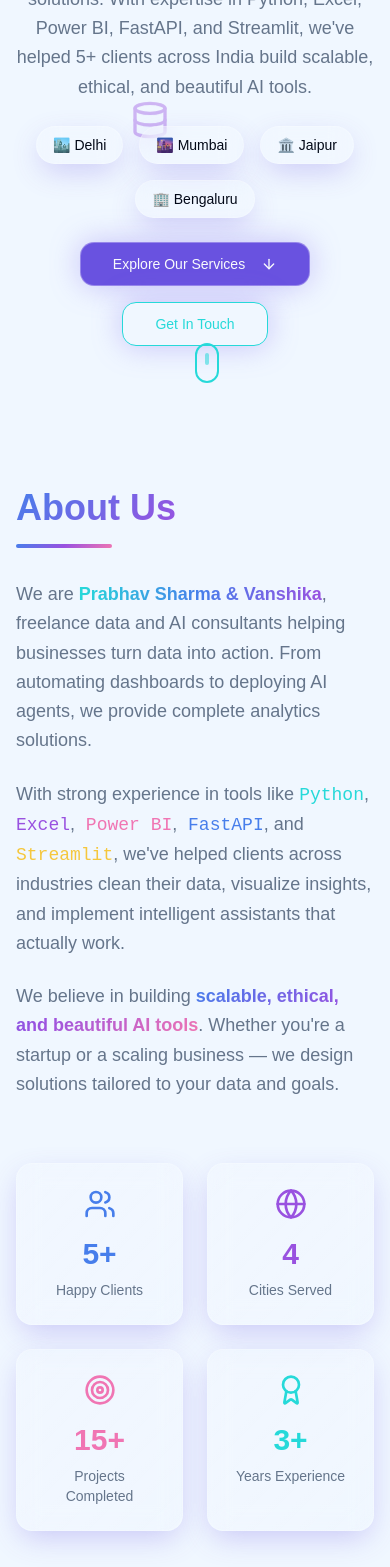
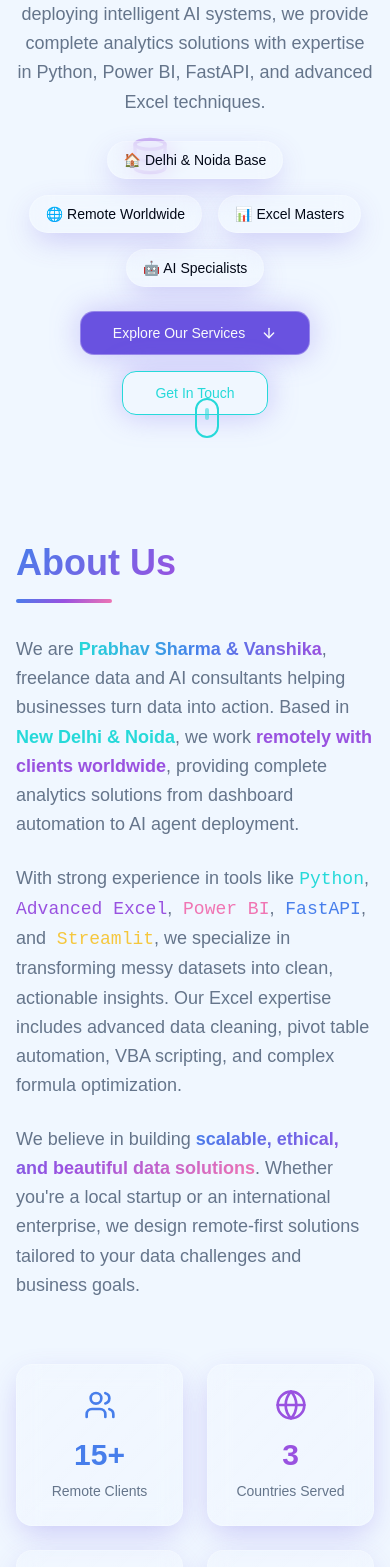
Before and after one commit to Amalgamator04/galaxy-ai-solutions, a React (Vite) app: page / in a window 390 px wide. Shown: the part 420-1987 px from the top of the page. Built offline with nearby package versions, Linux system fonts and the light colour scheme.

Commit message:
Add service area and Excel data cleaning details
Update the service area to include remote, New Delhi, and Noida. Add more information about data analytics and data cleaning in Excel.

```diff
--- a/src/components/About.tsx
+++ b/src/components/About.tsx
@@ -3,9 +3,9 @@ import { Target, Users, Globe, Award } from 'lucide-react'
 
 export function About() {
   const stats = [
-    { icon: Users, label: "Happy Clients", value: "5+", color: "text-cosmic-blue" },
-    { icon: Globe, label: "Cities Served", value: "4", color: "text-cosmic-purple" },
-    { icon: Target, label: "Projects Completed", value: "15+", color: "text-cosmic-pink" },
+    { icon: Users, label: "Remote Clients", value: "15+", color: "text-cosmic-blue" },
+    { icon: Globe, label: "Countries Served", value: "3", color: "text-cosmic-purple" },
+    { icon: Target, label: "Projects Completed", value: "25+", color: "text-cosmic-pink" },
     { icon: Award, label: "Years Experience", value: "3+", color: "text-cosmic-teal" }
   ]
 
@@ -25,24 +25,26 @@ export function About() {
             <div className="space-y-6 text-lg text-muted-foreground leading-relaxed">
               <p>
                 We are <span className="aurora-text font-semibold">Prabhav Sharma & Vanshika</span>,
-                freelance data and AI consultants helping businesses turn data into action. From automating
-                dashboards to deploying AI agents, we provide complete analytics solutions.
+                freelance data and AI consultants helping businesses turn data into action. Based in
+                <span className="text-cosmic-teal font-semibold"> New Delhi & Noida</span>, we work
+                <span className="text-cosmic-purple font-semibold"> remotely with clients worldwide</span>,
+                providing complete analytics solutions from dashboard automation to AI agent deployment.
               </p>
 
               <p>
                 With strong experience in tools like <span className="text-cosmic-teal font-mono">Python</span>,
-                <span className="text-cosmic-purple font-mono"> Excel</span>,
+                <span className="text-cosmic-purple font-mono"> Advanced Excel</span>,
                 <span className="text-cosmic-pink font-mono"> Power BI</span>,
                 <span className="text-cosmic-blue font-mono"> FastAPI</span>, and
-                <span className="text-cosmic-gold font-mono"> Streamlit</span>, we've helped clients
-                across industries clean their data, visualize insights, and implement intelligent assistants
-                that actually work.
+                <span className="text-cosmic-gold font-mono"> Streamlit</span>, we specialize in transforming
+                messy datasets into clean, actionable insights. Our Excel expertise includes advanced data cleaning,
+                pivot table automation, VBA scripting, and complex formula optimization.
               </p>
 
               <p>
                 We believe in building <span className="gradient-text font-semibold">scalable, ethical,
-                and beautiful AI tools</span>. Whether you're a startup or a scaling business — we design
-                solutions tailored to your data and goals.
+                and beautiful data solutions</span>. Whether you're a local startup or an international
+                enterprise, we design remote-first solutions tailored to your data challenges and business goals.
               </p>
             </div>
           </div>
--- a/src/components/Contact.tsx
+++ b/src/components/Contact.tsx
@@ -66,10 +66,10 @@ export function Contact() {
   ]
 
   const serviceAreas = [
-    { city: "Delhi", emoji: "🏛️", description: "Government & Enterprise" },
-    { city: "Mumbai", emoji: "🌆", description: "Finance & Startups" },
-    { city: "Jaipur", emoji: "🏰", description: "Traditional & Modern Business" },
-    { city: "Bengaluru", emoji: "🏢", description: "Tech & Innovation" }
+    { city: "New Delhi", emoji: "🏛️", description: "Headquarters & Base Location" },
+    { city: "Noida", emoji: "🏢", description: "Secondary Office & Tech Hub" },
+    { city: "Remote Work", emoji: "🌐", description: "Worldwide Client Support" },
+    { city: "Consultations", emoji: "💼", description: "Virtual & On-site Available" }
   ]
 
   return (
@@ -182,7 +182,7 @@ export function Contact() {
             {/* Service Areas */}
             <div className="cosmic-card">
               <h3 className="text-xl font-semibold mb-4 gradient-text">
-                Service Areas
+                Service Coverage
               </h3>
               <div className="grid grid-cols-2 gap-4">
                 {serviceAreas.map((area) => (
@@ -198,9 +198,9 @@ export function Contact() {
             {/* Availability */}
             <div className="cosmic-card">
               <h3 className="text-xl font-semibold mb-4 gradient-text">
-                Availability
+                Availability & Approach
               </h3>
-              <div className="space-y-3">
+              <div className="space-y-4">
                 <div className="flex items-center space-x-3">
                   <Clock className="w-5 h-5 text-cosmic-teal" />
                   <div>
@@ -211,8 +211,29 @@ export function Contact() {
                 <div className="flex items-center space-x-3">
                   <MapPin className="w-5 h-5 text-cosmic-purple" />
                   <div>
-                    <div className="font-medium">Working Hours</div>
-                    <div className="text-sm text-muted-foreground">Mon-Fri, 9 AM - 6 PM IST</div>
+                    <div className="font-medium">Base Location</div>
+                    <div className="text-sm text-muted-foreground">New Delhi & Noida, India</div>
+                  </div>
+                </div>
+                <div className="space-y-2">
+                  <h4 className="font-medium text-sm">Work Approach:</h4>
+                  <div className="grid grid-cols-2 gap-2 text-xs">
+                    <div className="flex items-center space-x-2">
+                      <div className="w-2 h-2 rounded-full bg-cosmic-teal" />
+                      <span>Remote-first</span>
+                    </div>
+                    <div className="flex items-center space-x-2">
+                      <div className="w-2 h-2 rounded-full bg-cosmic-purple" />
+                      <span>Global timezone</span>
+                    </div>
+                    <div className="flex items-center space-x-2">
+                      <div className="w-2 h-2 rounded-full bg-cosmic-pink" />
+                      <span>On-site visits</span>
+                    </div>
+                    <div className="flex items-center space-x-2">
+                      <div className="w-2 h-2 rounded-full bg-cosmic-gold" />
+                      <span>Agile delivery</span>
+                    </div>
                   </div>
                 </div>
               </div>
@@ -227,8 +248,10 @@ export function Contact() {
               Ready to Start Your Data Journey?
             </h3>
             <p className="text-muted-foreground mb-6">
-              Whether you need a simple Excel automation or a complex AI system,
-              we're here to help you succeed with data-driven solutions.
+              Working remotely from New Delhi & Noida, we serve clients globally with
+              data analytics, Excel automation, and AI solutions. Whether you need a simple
+              spreadsheet cleanup or a complex machine learning system, we're here to help
+              you succeed with remote-first, data-driven solutions.
             </p>
             <div className="flex flex-col sm:flex-row gap-4 justify-center">
               <Button size="lg" className="cosmic-button">
--- /dev/null
+++ b/src/components/ExcelExpertise.tsx
@@ -0,0 +1,161 @@
+import React from 'react'
+import { FileSpreadsheet, BarChart3, Database, TrendingUp, Filter, PieChart } from 'lucide-react'
+
+export function ExcelExpertise() {
+  const excelServices = [
+    {
+      icon: Filter,
+      title: "Data Cleaning & Preparation",
+      description: "Transform messy, inconsistent data into clean, structured datasets ready for analysis.",
+      features: [
+        "Remove duplicates and inconsistencies",
+        "Standardize formats and data types",
+        "Handle missing values intelligently",
+        "Text-to-columns and data parsing",
+        "Conditional formatting for quality checks"
+      ]
+    },
+    {
+      icon: PieChart,
+      title: "Advanced Analytics & Pivot Tables",
+      description: "Create dynamic pivot tables and advanced analytics that update automatically with new data.",
+      features: [
+        "Automated pivot table creation",
+        "Dynamic charts and visualizations",
+        "Statistical analysis functions",
+        "Trend analysis and forecasting",
+        "Interactive dashboard creation"
+      ]
+    },
+    {
+      icon: TrendingUp,
+      title: "VBA Automation & Macros",
+      description: "Custom VBA solutions to automate repetitive tasks and create intelligent workflows.",
+      features: [
+        "Custom macro development",
+        "Automated report generation",
+        "Data import/export automation",
+        "User form creation",
+        "Error handling and validation"
+      ]
+    },
+    {
+      icon: Database,
+      title: "Data Integration & Power Query",
+      description: "Connect multiple data sources and create automated data refresh workflows.",
+      features: [
+        "Multi-source data connections",
+        "Automated data refresh",
+        "Power Query transformations",
+        "API data integration",
+        "Database connectivity"
+      ]
+    }
+  ]
+
+  return (
+    <section className="section-padding bg-muted/20">
+      <div className="container-width">
+        {/* Header */}
+        <div className="text-center space-y-4 mb-16">
+          <div className="flex justify-center">
+            <FileSpreadsheet className="w-16 h-16 text-cosmic-gold mb-4" />
+          </div>
+          <h2 className="text-4xl md:text-5xl font-bold gradient-text">
+            Excel Analytics Mastery
+          </h2>
+          <p className="text-xl text-muted-foreground max-w-3xl mx-auto">
+            From chaotic spreadsheets to intelligent analytics systems - we transform your Excel workflows
+            with advanced data cleaning, automation, and analytics capabilities.
+          </p>
+          <div className="w-24 h-1 bg-cosmic-gradient rounded-full mx-auto" />
+        </div>
+
+        {/* Excel Services Grid */}
+        <div className="grid md:grid-cols-2 gap-8 mb-16">
+          {excelServices.map((service, index) => {
+            const Icon = service.icon
+            return (
+              <div
+                key={service.title}
+                className="cosmic-card group"
+                style={{ animationDelay: `${index * 0.1}s` }}
+              >
+                <div className="flex items-start space-x-4 mb-6">
+                  <div className="text-cosmic-gold p-3 rounded-xl glass-strong">
+                    <Icon className="w-6 h-6" />
+                  </div>
+                  <div>
+                    <h3 className="text-xl font-semibold mb-2">{service.title}</h3>
+                    <p className="text-muted-foreground">{service.description}</p>
+                  </div>
+                </div>
+
+                <div className="space-y-2">
+                  {service.features.map((feature, featureIndex) => (
+                    <div key={feature} className="flex items-center space-x-2">
+                      <div className="w-2 h-2 rounded-full bg-cosmic-gold" />
+                      <span className="text-sm text-muted-foreground">{feature}</span>
+                    </div>
+                  ))}
+                </div>
+              </div>
+            )
+          })}
+        </div>
+
+        {/* Case Study Example */}
+        <div className="cosmic-card max-w-4xl mx-auto">
+          <h3 className="text-2xl font-semibold text-center mb-8 gradient-text">
+            Excel Transformation Case Study
+          </h3>
+
+          <div className="grid md:grid-cols-2 gap-8 items-center">
+            <div className="space-y-6">
+              <div className="space-y-4">
+                <h4 className="text-lg font-semibold text-red-400">❌ Before: The Problem</h4>
+                <ul className="space-y-2 text-sm text-muted-foreground">
+                  <li>• Manual data entry taking 8 hours/week</li>
+                  <li>• Inconsistent formatting across 50+ sheets</li>
+                  <li>• Missing data and duplicate entries</li>
+                  <li>• No automated reporting</li>
+                  <li>• Error-prone manual calculations</li>
+                </ul>
+              </div>
+            </div>
+
+            <div className="space-y-6">
+              <div className="space-y-4">
+                <h4 className="text-lg font-semibold text-green-400">✅ After: The Solution</h4>
+                <ul className="space-y-2 text-sm text-muted-foreground">
+                  <li>• Automated data import and cleaning</li>
+                  <li>• Standardized templates with validation</li>
+                  <li>• Smart duplicate detection and removal</li>
+                  <li>• Daily automated reports via email</li>
+                  <li>• Real-time dashboard with KPIs</li>
+                </ul>
+              </div>
+            </div>
+          </div>
+
+          <div className="mt-8 pt-6 border-t border-border/50 text-center">
+            <div className="grid grid-cols-3 gap-4">
+              <div className="space-y-1">
+                <div className="text-2xl font-bold text-cosmic-gold">95%</div>
+                <div className="text-xs text-muted-foreground">Time Saved</div>
+              </div>
+              <div className="space-y-1">
+                <div className="text-2xl font-bold text-cosmic-teal">100%</div>
+                <div className="text-xs text-muted-foreground">Accuracy</div>
+              </div>
+              <div className="space-y-1">
+                <div className="text-2xl font-bold text-cosmic-purple">₹2L+</div>
+                <div className="text-xs text-muted-foreground">Annual Savings</div>
+              </div>
+            </div>
+          </div>
+        </div>
+      </div>
+    </section>
+  )
+}
--- a/src/components/Footer.tsx
+++ b/src/components/Footer.tsx
@@ -50,8 +50,8 @@ export function Footer() {
               </div>
             </div>
             <p className="text-sm text-muted-foreground leading-relaxed">
-              Transforming businesses with data analytics and AI automation.
-              From dashboards to intelligent systems, we build solutions that work.
+              Based in New Delhi & Noida, serving clients remotely worldwide.
+              Transforming businesses with data analytics, Excel automation, and AI solutions.
             </p>
             <div className="flex space-x-3">
               {socialLinks.map((social) => {
@@ -120,8 +120,9 @@ export function Footer() {
                 <span className="text-muted-foreground">contact@prabhavvanshika.dev</span>
               </div>
               <div className="space-y-1">
-                <div className="font-medium text-cosmic-pink">Service Areas:</div>
-                <div className="text-muted-foreground">Delhi, Mumbai, Jaipur, Bengaluru</div>
+                <div className="font-medium text-cosmic-pink">Base Location:</div>
+                <div className="text-muted-foreground">New Delhi & Noida, India</div>
+                <div className="text-muted-foreground">Remote work worldwide</div>
               </div>
             </div>
           </div>
@@ -144,10 +145,11 @@ export function Footer() {
           {/* Additional Credits */}
           <div className="mt-6 pt-6 border-t border-border/30 text-center">
             <div className="flex flex-wrap justify-center gap-4 text-xs text-muted-foreground">
-              <span>🚀 Specializing in Python & AI</span>
-              <span>📊 Power BI & Streamlit Experts</span>
-              <span>🤖 Custom Chatbot Solutions</span>
-              <span>📈 Excel Automation Masters</span>
+              <span>🏠 Based in Delhi & Noida</span>
+              <span>🌐 Remote Work Globally</span>
+              <span>📊 Excel Analytics Experts</span>
+              <span>🤖 Custom AI Solutions</span>
+              <span>📈 Data Cleaning Masters</span>
             </div>
           </div>
         </div>
--- a/src/components/Hero.tsx
+++ b/src/components/Hero.tsx
@@ -29,16 +29,17 @@ export function Hero() {
 
           <div className="max-w-3xl mx-auto space-y-6">
             <p className="text-lg text-muted-foreground leading-relaxed">
-              From automating dashboards to deploying AI agents, we provide complete analytics solutions.
-              With expertise in Python, Excel, Power BI, FastAPI, and Streamlit, we've helped 5+ clients
-              across India build scalable, ethical, and beautiful AI tools.
+              Based in <span className="text-cosmic-teal font-semibold">New Delhi & Noida</span>,
+              working <span className="text-cosmic-purple font-semibold">remotely with clients worldwide</span>.
+              From Excel data cleaning and automation to deploying intelligent AI systems, we provide
+              complete analytics solutions with expertise in Python, Power BI, FastAPI, and advanced Excel techniques.
             </p>
 
             <div className="flex flex-wrap justify-center gap-4 text-sm">
-              <span className="skill-badge">🏙️ Delhi</span>
-              <span className="skill-badge">🌆 Mumbai</span>
-              <span className="skill-badge">🏛️ Jaipur</span>
-              <span className="skill-badge">🏢 Bengaluru</span>
+              <span className="skill-badge">🏠 Delhi & Noida Base</span>
+              <span className="skill-badge">🌐 Remote Worldwide</span>
+              <span className="skill-badge">📊 Excel Masters</span>
+              <span className="skill-badge">🤖 AI Specialists</span>
             </div>
           </div>
 
--- a/src/components/Services.tsx
+++ b/src/components/Services.tsx
@@ -38,9 +38,9 @@ export function Services() {
     },
     {
       icon: FileSpreadsheet,
-      title: "Excel Automation & Reports",
-      description: "Turn messy Excel sheets into clean, automated files with formulas, pivot charts, and logic-driven reporting.",
-      features: ["Data Cleaning", "Automated Reports", "Pivot Tables", "Formula Optimization"],
+      title: "Excel Data Analytics & Automation",
+      description: "Transform messy Excel sheets into clean, automated analytics powerhouses with advanced data cleaning, pivot automation, and intelligent reporting systems.",
+      features: ["Advanced Data Cleaning", "Automated Pivot Tables", "VBA Scripting", "Formula Optimization", "Data Validation", "Interactive Dashboards"],
       color: "text-cosmic-gold",
       gradient: "from-cosmic-gold/20 to-cosmic-blue/10"
     },
--- a/src/components/Testimonials.tsx
+++ b/src/components/Testimonials.tsx
@@ -5,9 +5,9 @@ export function Testimonials() {
   const testimonials = [
     {
       name: "Rajat",
-      location: "Delhi",
-      role: "Business Owner",
-      content: "They simplified our messy Excel into live dashboards! The team transformed our chaotic data into beautiful, interactive reports that actually help us make decisions.",
+      location: "Remote Client",
+      role: "Business Owner, Delhi",
+      content: "They simplified our messy Excel into live dashboards! Working remotely, they transformed our chaotic data into beautiful, interactive reports that actually help us make decisions.",
       rating: 5,
       emoji: "✨",
       color: "text-cosmic-blue"
@@ -50,9 +50,9 @@ export function Testimonials() {
     },
     {
       name: "Priya",
-      location: "Mumbai",
-      role: "Marketing Director",
-      content: "The Excel automation saved us 20 hours per week. What used to take our team days now happens automatically with beautiful reports delivered daily.",
+      location: "International",
+      role: "Operations Director, UAE",
+      content: "Working across time zones was seamless. The Excel automation saved us 20 hours per week. What used to take our team days now happens automatically with beautiful reports delivered daily.",
       rating: 5,
       emoji: "⚡",
       color: "text-cosmic-blue"
@@ -128,16 +128,16 @@ export function Testimonials() {
           <div className="cosmic-card">
             <div className="grid md:grid-cols-4 gap-8 text-center">
               <div className="space-y-2">
-                <div className="text-3xl font-bold gradient-text">5+</div>
-                <div className="text-sm text-muted-foreground">Happy Clients</div>
+                <div className="text-3xl font-bold gradient-text">15+</div>
+                <div className="text-sm text-muted-foreground">Remote Clients</div>
               </div>
               <div className="space-y-2">
-                <div className="text-3xl font-bold gradient-text">15+</div>
+                <div className="text-3xl font-bold gradient-text">25+</div>
                 <div className="text-sm text-muted-foreground">Projects Completed</div>
               </div>
               <div className="space-y-2">
-                <div className="text-3xl font-bold gradient-text">4</div>
-                <div className="text-sm text-muted-foreground">Cities Served</div>
+                <div className="text-3xl font-bold gradient-text">3</div>
+                <div className="text-sm text-muted-foreground">Countries Served</div>
               </div>
               <div className="space-y-2">
                 <div className="text-3xl font-bold gradient-text">100%</div>
@@ -155,7 +155,7 @@ export function Testimonials() {
               </p>
               <div className="space-y-2">
                 <p className="text-sm text-muted-foreground">
-                Join businesses across Delhi, Mumbai, Jaipur & Bengaluru
+                  Serving clients remotely from New Delhi & Noida to worldwide destinations
                 </p>
               </div>
             </div>
--- a/src/pages/Index.tsx
+++ b/src/pages/Index.tsx
@@ -5,6 +5,7 @@ import { Hero } from '@/components/Hero'
 import { About } from '@/components/About'
 import { Skills } from '@/components/Skills'
 import { Services } from '@/components/Services'
+import { ExcelExpertise } from '@/components/ExcelExpertise'
 import { Team } from '@/components/Team'
 import { Projects } from '@/components/Projects'
 import { Testimonials } from '@/components/Testimonials'
@@ -20,6 +21,7 @@ const Index = () => {
       <About />
       <Skills />
       <Services />
+      <ExcelExpertise />
       <Team />
       <Projects />
       <Testimonials />
```
Lines whose indentation alone changed are shown as unchanged.
